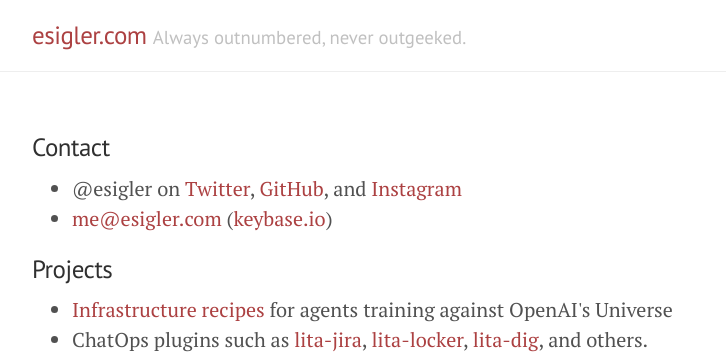
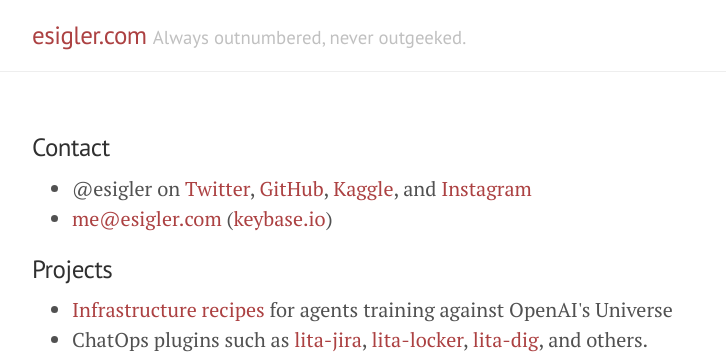
Before and after one commit to esigler/esigler.com, a Jekyll site: the page built from index.html, in a window 1280 px wide. Shown: the top 360 px of the page, without its empty margins (248-974 px from the left). Built offline with Jekyll 4.4.1, drawn with Linux system fonts in a browser that asks for light colours; the list of posts is cut into pages by our own code.

Commit message:
Add link to Kaggle

```diff
--- a/index.html
+++ b/index.html
@@ -7,7 +7,7 @@
   <div class="post">
     <h3 class="post-title">Contact</h3>
     <ul>
-      <li>@esigler on <a href="https://twitter.com/esigler">Twitter</a>, <a href="https://github.com/esigler">GitHub</a>, and <a href="https://instagram.com/esigler">Instagram</a></li>
+      <li>@esigler on <a href="https://twitter.com/esigler">Twitter</a>, <a href="https://github.com/esigler">GitHub</a>, <a href="https://www.kaggle.com/esigler">Kaggle</a>, and <a href="https://instagram.com/esigler">Instagram</a></li>
       <li><a href="mailto:me@esigler.com">me@esigler.com</a> (<a href="https://keybase.io/esigler">keybase.io</a>)</li>
     </ul>
     <h3 class="post-title">Projects</h3>
```
